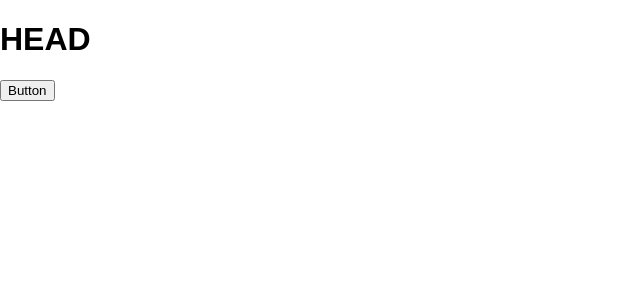
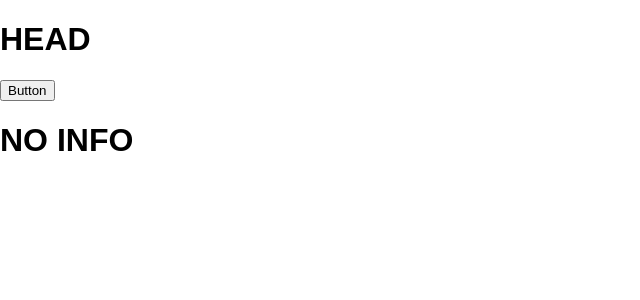
Before and after one commit to DMW9400/spotify-rateyourmusic-app, a React (Create React App) app: page / in a window 1280 px wide. Shown: the top 300 px of the page, without its empty margins (0-640 px from the left). Built offline with nearby package versions, Linux system fonts and the light colour scheme.

Commit message:
correctly rendering info

```diff
--- a/src/Components/homepage.js
+++ b/src/Components/homepage.js
@@ -10,7 +10,7 @@ class Homepage extends Component {
     console.log('triggered!')
     if(this.state.items.length > 0 ){
       return this.state.items.map(item => {
-        return(
+        return (
           <div>
             <h1>HEADLINE</h1>
             <h2>Category: {item.category}</h2>
@@ -18,7 +18,10 @@ class Homepage extends Component {
           </div>
         )
       })
-
+    } else {
+      return (
+        <h1>NO INFO</h1>
+      )
     }
   }
 
@@ -34,7 +37,6 @@ class Homepage extends Component {
         items: res}, ()=> console.log('the state: ', this.state))
       );
 
-          this.renderMovieInfo()
   }
 
   render() {
@@ -46,7 +48,7 @@ class Homepage extends Component {
             Button
           </button>
         </form>
-        {this.renderMovieInfo}
+        {this.renderMovieInfo()}
       </div>
       )
   }
```
